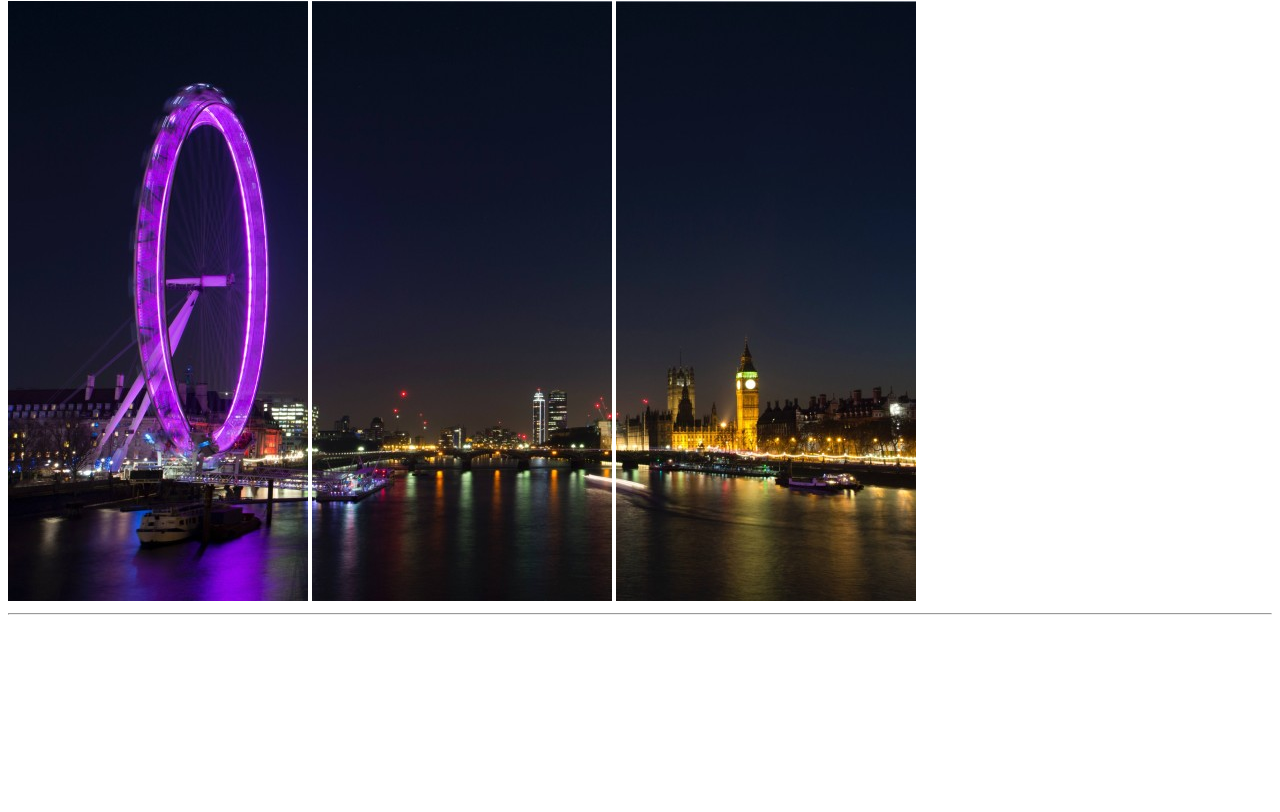
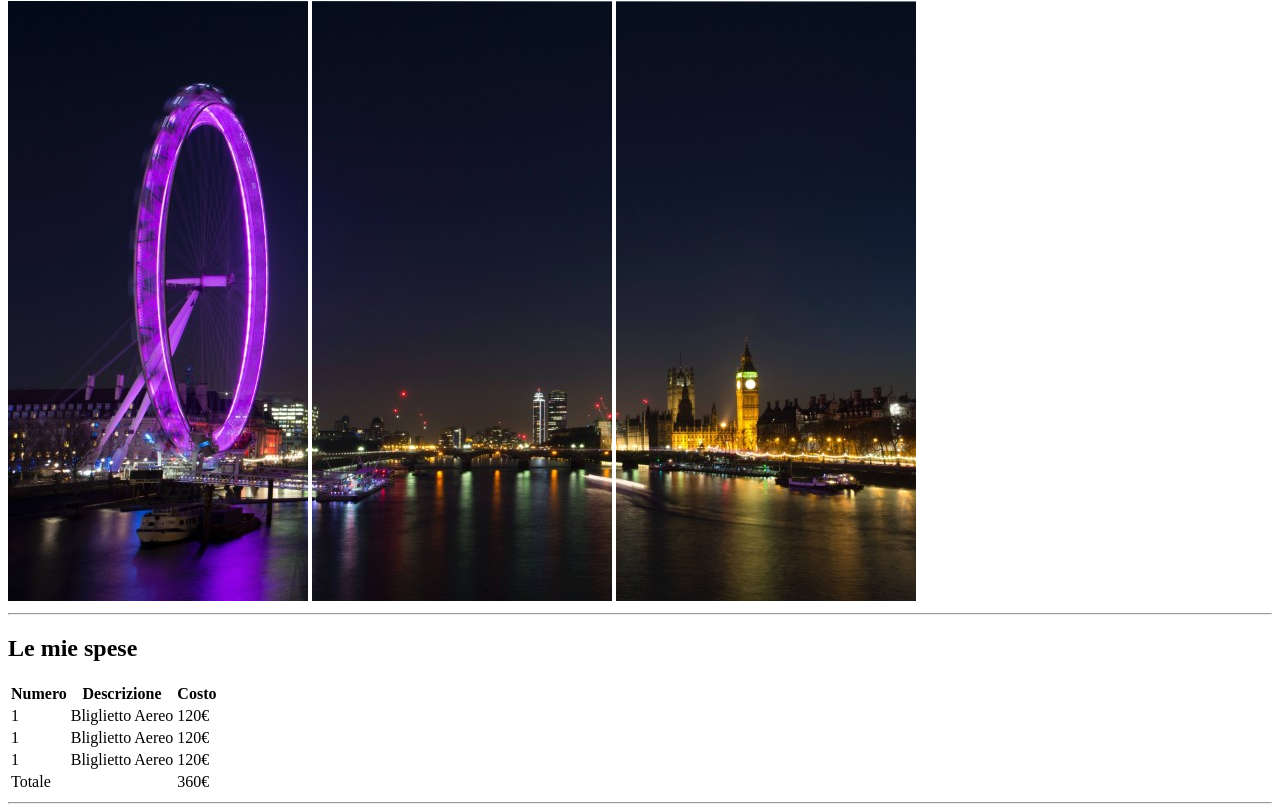
Before and after one commit to Leonardo-Mocchi/html-london-trip, a plain HTML site: page index.html in a window 1280 px wide. Shown: the part 79-891 px from the top of the page. Before the commit the page ends 800 px from the top, so only its background shows below. Drawn offline with Linux system fonts and the light colour scheme.

Commit message:
create trip cost section w/ cost table

```diff
--- a/index.html
+++ b/index.html
@@ -20,6 +20,43 @@
 
     <hr>
 
+    <div>
+        <h2>Le mie spese</h2>
+        <!-- /trip cost header -->
+
+        <table>
+            <tr>
+                <th>Numero</th>
+                <th>Descrizione</th>
+                <th>Costo</th>
+            </tr>
+            <tr>
+                <td>1</td>
+                <td>Bliglietto Aereo</td>
+                <td>120&#8364;</td>
+            </tr>
+            <tr>
+                <td>1</td>
+                <td>Bliglietto Aereo</td>
+                <td>120&#8364;</td>
+            </tr>
+            <tr>
+                <td>1</td>
+                <td>Bliglietto Aereo</td>
+                <td>120&#8364;</td>
+            </tr>
+            <tr>
+                <td>Totale</td>
+                <td></td>
+                <td>360&#8364;</td>
+            </tr>
+        </table>
+        <!-- /trip cost table -->
+
+    </div>
+    <!-- /trip cost section -->
+
+    <hr>
 
 
 </body>
```
